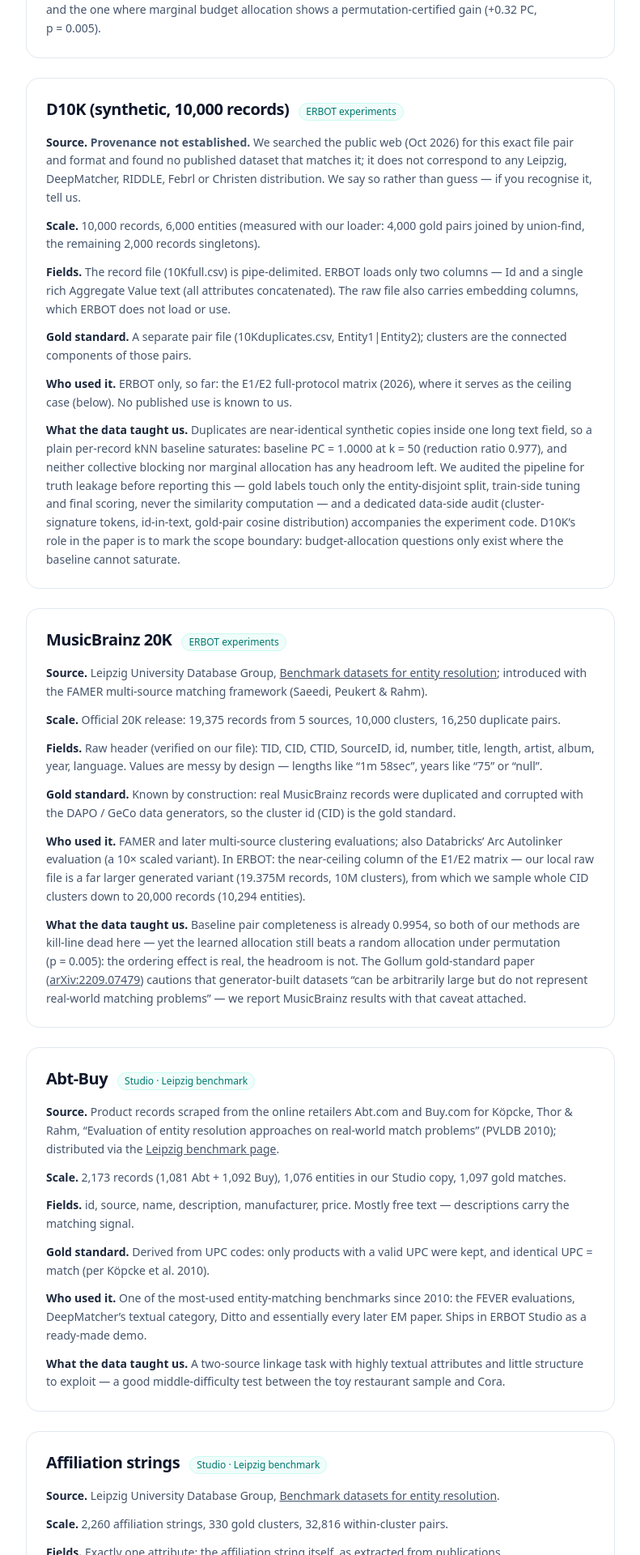
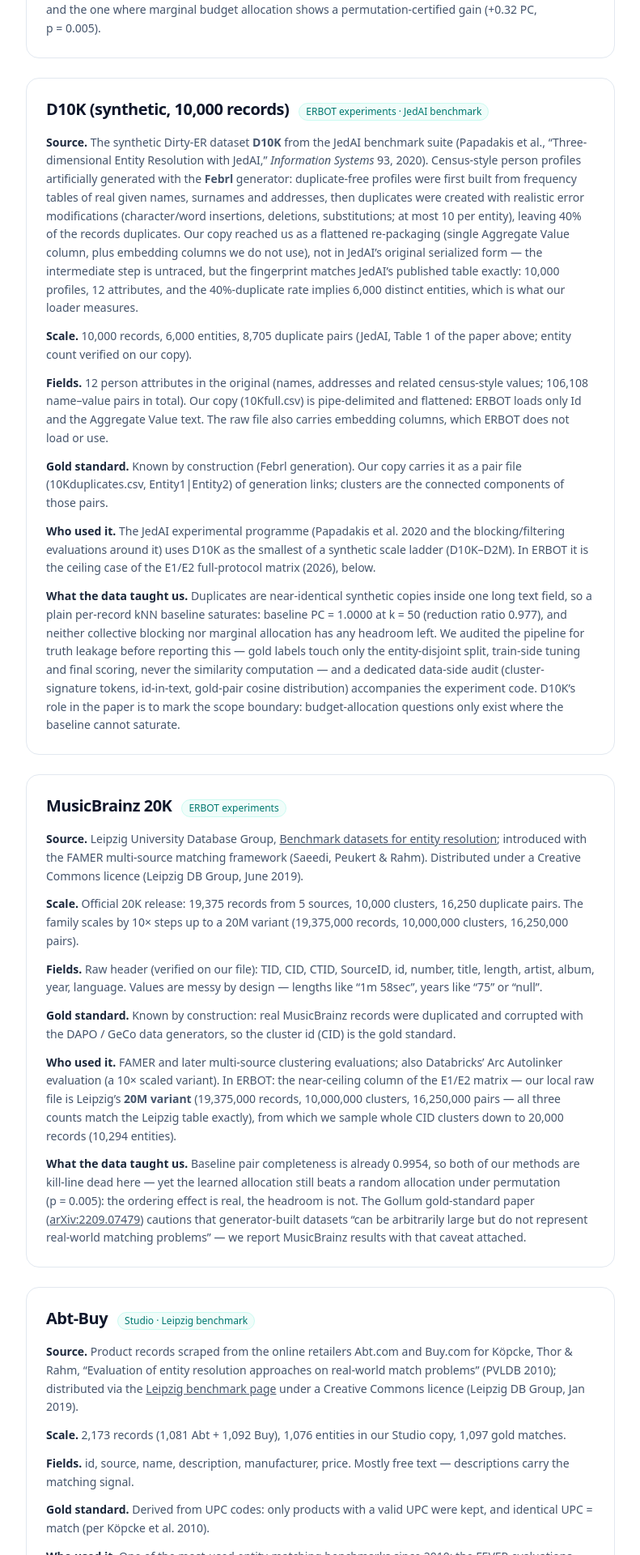
Before and after one commit to xinminchu/sandx, a Next.js app: page /datasets in a window 1280 px wide. Shown: the part 780-2700 px from the top of the page at 81% size, without its empty margins (244-1035 px from the left). Built offline with nearby package versions, Linux system fonts and the light colour scheme.

Commit message:
Datasets page: identify D10K as JedAI/Febrl synthetic, MusicBrainz 20M variant, Leipzig CC licences, NC Voters Leipzig family

```diff
--- a/app/datasets/page.tsx
+++ b/app/datasets/page.tsx
@@ -64,25 +64,37 @@
   {
     id: "d10k",
     name: "D10K (synthetic, 10,000 records)",
-    tag: "ERBOT experiments",
+    tag: "ERBOT experiments · JedAI benchmark",
     source: (
       <>
-        <strong>Provenance not established.</strong> We searched the public web
-        (Oct 2026) for this exact file pair and format and found no published
-        dataset that matches it; it does not correspond to any Leipzig,
-        DeepMatcher, RIDDLE, Febrl or Christen distribution. We say so rather
-        than guess &mdash; if you recognise it, tell us.
+        The synthetic Dirty-ER dataset <strong>D10K</strong> from the JedAI
+        benchmark suite (Papadakis et al., &ldquo;Three-dimensional Entity
+        Resolution with JedAI,&rdquo; <em>Information Systems</em> 93, 2020).
+        Census-style person profiles artificially generated with the{" "}
+        <strong>Febrl</strong> generator: duplicate-free profiles were first
+        built from frequency tables of real given names, surnames and
+        addresses, then duplicates were created with realistic error
+        modifications (character/word insertions, deletions, substitutions;
+        at most 10 per entity), leaving 40% of the records duplicates. Our
+        copy reached us as a flattened re-packaging (single Aggregate Value
+        column, plus embedding columns we do not use), not in JedAI&rsquo;s
+        original serialized form &mdash; the intermediate step is untraced, but
+        the fingerprint matches JedAI&rsquo;s published table exactly: 10,000
+        profiles, 12 attributes, and the 40%-duplicate rate implies 6,000
+        distinct entities, which is what our loader measures.
       </>
     ),
     scale:
-      "10,000 records, 6,000 entities (measured with our loader: 4,000 gold pairs joined by union-find, the remaining 2,000 records singletons).",
+      "10,000 records, 6,000 entities, 8,705 duplicate pairs (JedAI, Table 1 of the paper above; entity count verified on our copy).",
     fields:
-      "The record file (10Kfull.csv) is pipe-delimited. ERBOT loads only two columns — Id and a single rich Aggregate Value text (all attributes concatenated). The raw file also carries embedding columns, which ERBOT does not load or use.",
-    gold: "A separate pair file (10Kduplicates.csv, Entity1|Entity2); clusters are the connected components of those pairs.",
+      "12 person attributes in the original (names, addresses and related census-style values; 106,108 name–value pairs in total). Our copy (10Kfull.csv) is pipe-delimited and flattened: ERBOT loads only Id and the Aggregate Value text. The raw file also carries embedding columns, which ERBOT does not load or use.",
+    gold: "Known by construction (Febrl generation). Our copy carries it as a pair file (10Kduplicates.csv, Entity1|Entity2) of generation links; clusters are the connected components of those pairs.",
     usedBy: (
       <>
-        ERBOT only, so far: the E1/E2 full-protocol matrix (2026), where it
-        serves as the ceiling case (below). No published use is known to us.
+        The JedAI experimental programme (Papadakis et al. 2020 and the
+        blocking/filtering evaluations around it) uses D10K as the smallest
+        of a synthetic scale ladder (D10K&ndash;D2M). In ERBOT it is the ceiling
+        case of the E1/E2 full-protocol matrix (2026), below.
       </>
     ),
     analysis: (
@@ -112,11 +124,12 @@
           Benchmark datasets for entity resolution
         </a>
         ; introduced with the FAMER multi-source matching framework (Saeedi,
-        Peukert &amp; Rahm).
+        Peukert &amp; Rahm). Distributed under a Creative Commons licence
+        (Leipzig DB Group, June 2019).
       </>
     ),
     scale:
-      "Official 20K release: 19,375 records from 5 sources, 10,000 clusters, 16,250 duplicate pairs.",
+      "Official 20K release: 19,375 records from 5 sources, 10,000 clusters, 16,250 duplicate pairs. The family scales by 10× steps up to a 20M variant (19,375,000 records, 10,000,000 clusters, 16,250,000 pairs).",
     fields:
       "Raw header (verified on our file): TID, CID, CTID, SourceID, id, number, title, length, artist, album, year, language. Values are messy by design — lengths like “1m 58sec”, years like “75” or “null”.",
     gold: "Known by construction: real MusicBrainz records were duplicated and corrupted with the DAPO / GeCo data generators, so the cluster id (CID) is the gold standard.",
@@ -124,9 +137,11 @@
       <>
         FAMER and later multi-source clustering evaluations; also Databricks&rsquo;
         Arc Autolinker evaluation (a 10&times; scaled variant). In ERBOT: the
-        near-ceiling column of the E1/E2 matrix &mdash; our local raw file is a far
-        larger generated variant (19.375M records, 10M clusters), from which we
-        sample whole CID clusters down to 20,000 records (10,294 entities).
+        near-ceiling column of the E1/E2 matrix &mdash; our local raw file is
+        Leipzig&rsquo;s <strong>20M variant</strong> (19,375,000 records,
+        10,000,000 clusters, 16,250,000 pairs &mdash; all three counts match the
+        Leipzig table exactly), from which we sample whole CID clusters down
+        to 20,000 records (10,294 entities).
       </>
     ),
     analysis: (
@@ -155,8 +170,8 @@
         on real-world match problems&rdquo; (PVLDB 2010); distributed via the{" "}
         <a className="underline" href={LEIPZIG}>
           Leipzig benchmark page
-        </a>
-        .
+        </a>{" "}
+        under a Creative Commons licence (Leipzig DB Group, Jan 2019).
       </>
     ),
     scale: "2,173 records (1,081 Abt + 1,092 Buy), 1,076 entities in our Studio copy, 1,097 gold matches.",
@@ -187,7 +202,9 @@
         <a className="underline" href={LEIPZIG}>
           Benchmark datasets for entity resolution
         </a>
-        .
+        , under a Creative Commons licence (June 2019). The strings were
+        extracted from the PDFs of database publications that appeared
+        between 2000 and 2009.
       </>
     ),
     scale: "2,260 affiliation strings, 330 gold clusters, 32,816 within-cluster pairs.",
@@ -250,7 +267,8 @@
     source: (
       <>
         Bibliographic records from DBLP and the ACM Digital Library, first
-        presented by Köpcke &amp; Rahm (2008); labelled train/validation/test
+        presented by Köpcke &amp; Rahm (2008); the Leipzig distribution is
+        Creative Commons (Jan 2019). Labelled train/validation/test
         splits packaged by{" "}
         <a className="underline" href="https://github.com/anhaidgroup/deepmatcher">
           DeepMatcher
@@ -295,7 +313,16 @@
         <a className="underline" href="http://openproceedings.org/2021/conf/edbt/p152.pdf">
           paper
         </a>
-        ).
+        ). (d) Leipzig&rsquo;s generated &ldquo;North Carolina Voters&rdquo; family (
+        <a className="underline" href={LEIPZIG}>
+          benchmark page
+        </a>
+        , Creative Commons, June 2019): real registry records replicated
+        across 5 or 10 duplicate-free sources with GeCo — 50% of entities
+        replicated in all sources uncorrupted, 25% corrupted and replicated
+        everywhere, 25% corrupted and present in only some sources, at a
+        moderate 20% corruption rate; the 5-source configuration holds
+        5,000,000 records in 3,500,840 clusters.
       </>
     ),
     scale:
@@ -381,7 +408,7 @@
         <Link href="#cora" className="underline text-teal-700">Cora</Link>{" "}
         (real headroom),{" "}
         <Link href="#d10k" className="underline text-teal-700">D10K</Link>{" "}
-        (total saturation, unknown provenance),{" "}
+        (total saturation; JedAI&rsquo;s Febrl-generated synthetic),{" "}
         <Link href="#musicbrainz" className="underline text-teal-700">MusicBrainz 20K</Link>{" "}
         (near-ceiling, generator-built).
       </p>
@@ -402,6 +429,12 @@
         <li>
           Köpcke, Thor &amp; Rahm, &ldquo;Evaluation of entity resolution approaches on
           real-world match problems,&rdquo; PVLDB 3(1), 2010.
+        </li>
+        <li>
+          Papadakis et al., &ldquo;Three-dimensional Entity Resolution with
+          JedAI,&rdquo; <em>Information Systems</em> 93 (2020) 101565 &mdash; Table 1
+          and the dataset-generation description for D10K (Febrl-generated
+          synthetic Dirty-ER family, D10K&ndash;D2M).
         </li>
         <li>
           <a className="underline" href={GOLLUM}>
```
